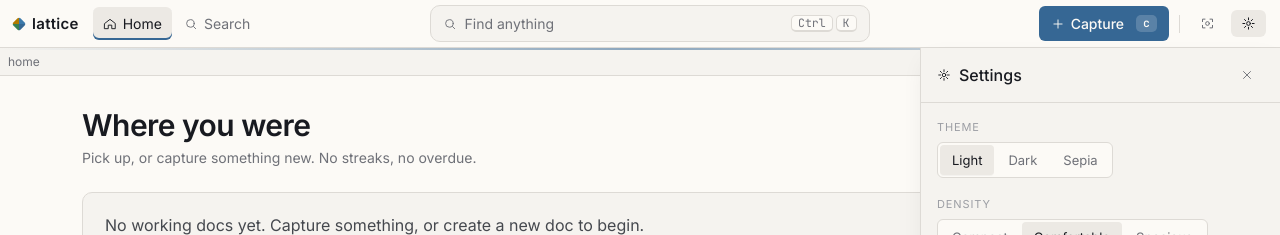
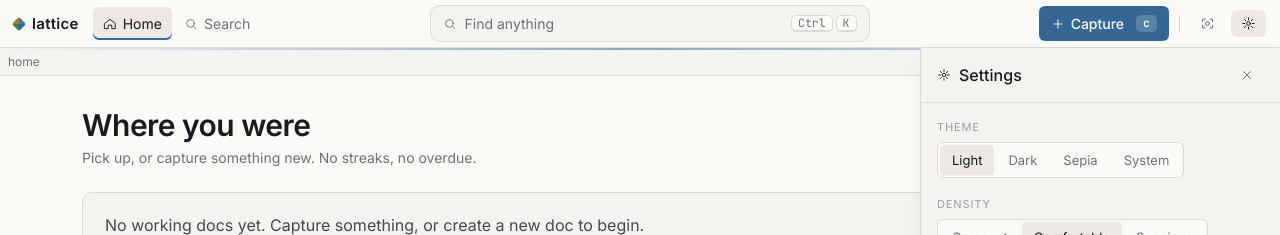
Before and after one commit to rghamilton3/lattice, a SvelteKit app in the folder surface/: page / in a window 1280 px wide. Both pictures are taken after a click on the button 1248 px from the left and 23 px from the top of the page. Shown: the top 235 px of the page. Built offline with nearby package versions, Linux system fonts and the light colour scheme; no server answers.

Commit message:
feat(surface): add system theme that follows OS color scheme
Resolves via prefers-color-scheme and reacts to OS-level changes so
the UI tracks the user's desktop preference without an explicit pick.

```diff
--- a/surface/src/components/overlays/CommandPalette.svelte
+++ b/surface/src/components/overlays/CommandPalette.svelte
@@ -91,7 +91,7 @@
 			{
 				id: 'theme',
 				label: 'Switch theme…',
-				hint: 'light / dark / sepia',
+				hint: 'light / dark / sepia / system',
 				kbd: [],
 				kind: 'action',
 				run: () => (wb.activeOverlay = 'settings')
--- a/surface/src/components/overlays/Settings.svelte
+++ b/surface/src/components/overlays/Settings.svelte
@@ -9,7 +9,7 @@
 
 	const wb = getWorkbenchContext();
 
-	const themes: Theme[] = ['light', 'dark', 'sepia'];
+	const themes: Theme[] = ['light', 'dark', 'sepia', 'system'];
 	const densities: Density[] = ['compact', 'comfortable', 'spacious'];
 	const postures: Posture[] = ['quiet', 'standard', 'active'];
 	const fonts: { id: string; label: string }[] = [
--- a/surface/src/lib/state/workbench.svelte.ts
+++ b/surface/src/lib/state/workbench.svelte.ts
@@ -13,13 +13,13 @@ function flagFromEnv(name: `PUBLIC_${string}`, fallback: boolean): boolean {
 const WORKBENCH_KEY = Symbol('workbench');
 const STORAGE_KEY = 'lattice.session';
 
-export type Theme = 'light' | 'dark' | 'sepia';
+export type Theme = 'light' | 'dark' | 'sepia' | 'system';
 export type Density = 'compact' | 'comfortable' | 'spacious';
 export type Posture = 'quiet' | 'standard' | 'active';
 export type View = 'home' | 'search' | 'doc';
 export type ActiveOverlay = 'none' | 'capture' | 'palette' | 'settings' | 'newDoc' | 'triage';
 
-const THEMES: readonly Theme[] = ['light', 'dark', 'sepia'];
+const THEMES: readonly Theme[] = ['light', 'dark', 'sepia', 'system'];
 const DENSITIES: readonly Density[] = ['compact', 'comfortable', 'spacious'];
 const POSTURES: readonly Posture[] = ['quiet', 'standard', 'active'];
 
--- a/surface/src/routes/+layout.svelte
+++ b/surface/src/routes/+layout.svelte
@@ -20,7 +20,20 @@
 
 	$effect(() => {
 		const root = document.documentElement;
+		if (workbench.theme === 'system') {
+			const mql = window.matchMedia('(prefers-color-scheme: dark)');
+			const apply = () => {
+				root.dataset.theme = mql.matches ? 'dark' : 'light';
+			};
+			apply();
+			mql.addEventListener('change', apply);
+			return () => mql.removeEventListener('change', apply);
+		}
 		root.dataset.theme = workbench.theme;
+	});
+
+	$effect(() => {
+		const root = document.documentElement;
 		root.dataset.density = workbench.density;
 		root.style.setProperty(
 			'--font-ui',
@@ -29,6 +42,7 @@
 		// Read every persisted field so the effect re-runs on any change.
 		// Centralizing persistence here lets components mutate state directly
 		// without remembering to call wb.persist().
+		void workbench.theme;
 		void workbench.posture;
 		void workbench.focusMode;
 		void workbench.vimMode;
```
